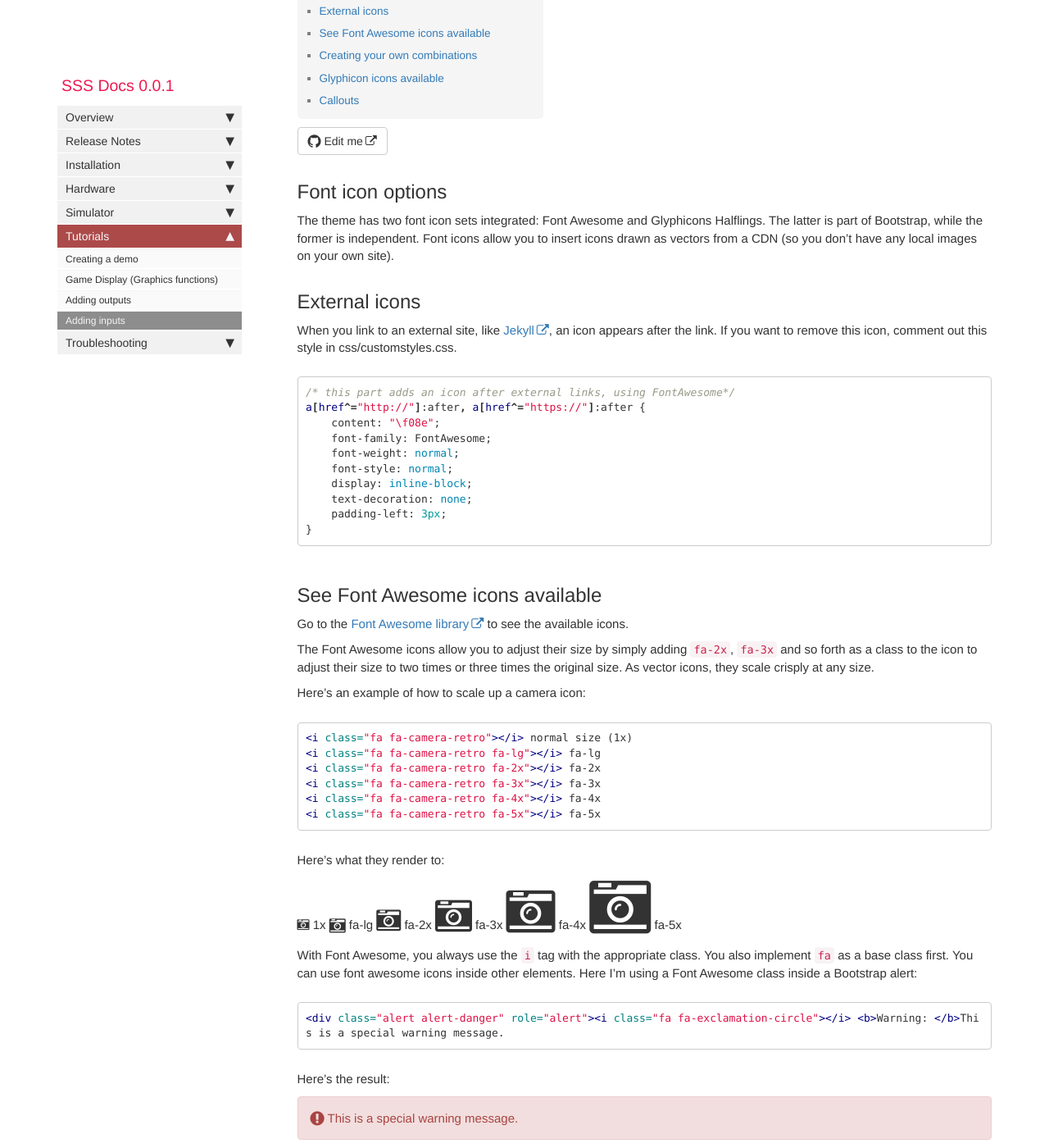
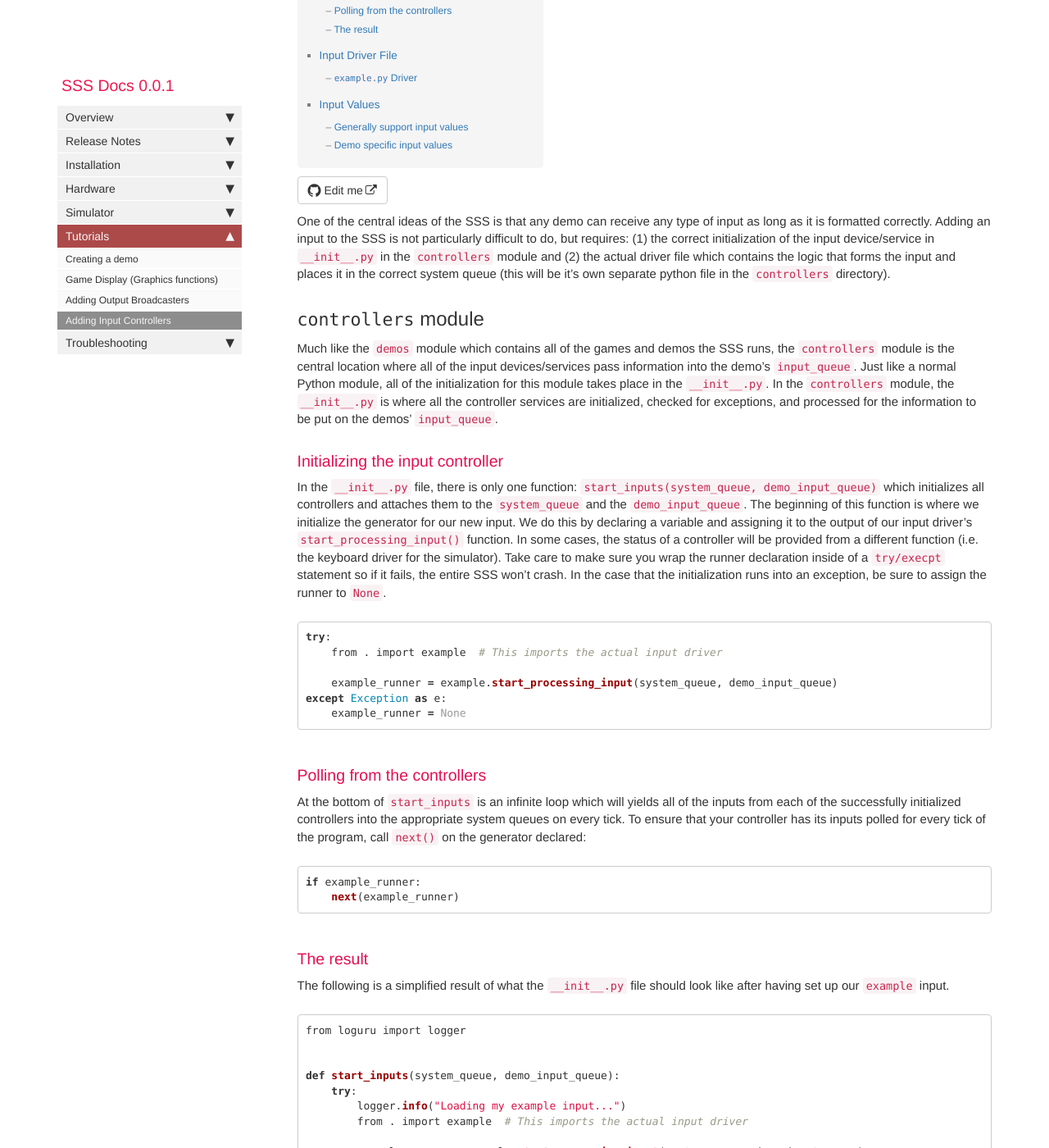
Before and after one commit to NET-BYU/sss_docs, a Jekyll site: the page built from pages/mydoc/mydoc_adding_inputs.md, in a window 1280 px wide and 1400 px high, scrolled down 297 px. Shown: the whole window at 82% size. Built offline with Jekyll 4.4.1, drawn with Linux system fonts in a browser that asks for light colours; comment, search, counter and statistics services are not loaded; some of the changed text lies outside the part shown.

Commit message:
Adding inputs article

````diff
--- a/_data/sidebars/mydoc_sidebar.yml
+++ b/_data/sidebars/mydoc_sidebar.yml
@@ -100,11 +100,11 @@ entries:
       url: /mydoc_game_display.html
       output: web, pdf
 
-    - title: Adding outputs
+    - title: Adding Output Broadcasters
       url: /mydoc_adding_outputs.html
       output: web, pdf
 
-    - title: Adding inputs
+    - title: Adding Input Controllers
       url: /mydoc_adding_inputs.html
       output: web, pdf
 
--- a/pages/mydoc/mydoc_adding_inputs.md
+++ b/pages/mydoc/mydoc_adding_inputs.md
@@ -1,243 +1,137 @@
 ---
-title: Adding Inputs
-tags: [formatting]
+title: Adding Input Controllers
+tags:
 keywords: font icons, buttons, images, vectors, font awesome, glyphicons
 last_updated: July 16, 2016
-summary: "You can integrate font icons through the Font Awesome and Glyphical Halflings libraries. These libraries allow you to embed icons through their libraries delivered as a link reference. You don't need any image libraries downloaded in your project."
+summary: "The modular nature of the SSS allows you to theoretically pull any input from any source and have it be processed by any demo. We will discuss how to integrate your own input device/service into the SSS."
 sidebar: mydoc_sidebar
 permalink: mydoc_adding_inputs.html
 folder: mydoc
 comments: false
 ---
 
-## Font icon options
-The theme has two font icon sets integrated: Font Awesome and Glyphicons Halflings. The latter is part of Bootstrap, while the former is independent. Font icons allow you to insert icons drawn as vectors from a CDN (so you don't have any local images on your own site).
+One of the central ideas of the SSS is that any demo can receive any type of input as long as it is formatted correctly. Adding an input to the SSS is not particularly difficult to do, but requires: (1) the correct initialization of the input device/service in `__init__.py` in the `controllers` module and (2) the actual driver file which contains the logic that forms the input and places it in the correct system queue (this will be it's own separate python file in the `controllers` directory).
 
-## External icons
+## `controllers` module
+Much like the `demos` module which contains all of the games and demos the SSS runs, the `controllers` module is the central location where all of the input devices/services pass information into the demo's `input_queue`. Just like a normal Python module, all of the initialization for this module takes place in the `__init__.py`. In the `controllers` module, the `__init__.py` is where all the controller services are initialized, checked for exceptions, and processed for the information to be put on the demos' `input_queue`.
 
-When you link to an external site, like [Jekyll](http://jekyllrb.com), an icon appears after the link. If you want to remove this icon, comment out this style in css/customstyles.css.
+### Initializing the input controller
+In the `__init__.py` file, there is only one function: `start_inputs(system_queue, demo_input_queue)` which initializes all controllers and attaches them to the `system_queue` and the `demo_input_queue`. The beginning of this function is where we initialize the generator for our new input. We do this by declaring a variable and assigning it to the output of our input driver's `start_processing_input()` function. In some cases, the status of a controller will be provided from a different function (i.e. the keyboard driver for the simulator). Take care to make sure you wrap the runner declaration inside of a `try/execpt` statement so if it fails, the entire SSS won't crash. In the case that the initialization runs into an exception, be sure to assign the runner to `None`.
 
-```css
-/* this part adds an icon after external links, using FontAwesome*/
-a[href^="http://"]:after, a[href^="https://"]:after {
-    content: "\f08e";
-    font-family: FontAwesome;
-    font-weight: normal;
-    font-style: normal;
-    display: inline-block;
-    text-decoration: none;
-    padding-left: 3px;
-}
+```python
+try:
+    from . import example  # This imports the actual input driver
+
+    example_runner = example.start_processing_input(system_queue, demo_input_queue)
+except Exception as e:
+    example_runner = None
 ```
 
-## See Font Awesome icons available
+### Polling from the controllers
+At the bottom of `start_inputs` is an infinite loop which will yields all of the inputs from each of the successfully initialized controllers into the appropriate system queues on every tick. To ensure that your controller has its inputs polled for every tick of the program, call `next()` on the generator declared:
 
-Go to the [Font Awesome library](http://fortawesome.github.io/Font-Awesome/icons/) to see the available icons.
-
-The Font Awesome icons allow you to adjust their size by simply adding `fa-2x`, `fa-3x` and so forth as a class to the icon to adjust their size to two times or three times the original size. As vector icons, they scale crisply at any size.
-
-Here's an example of how to scale up a camera icon:
-
-```html
-<i class="fa fa-camera-retro"></i> normal size (1x)
-<i class="fa fa-camera-retro fa-lg"></i> fa-lg
-<i class="fa fa-camera-retro fa-2x"></i> fa-2x
-<i class="fa fa-camera-retro fa-3x"></i> fa-3x
-<i class="fa fa-camera-retro fa-4x"></i> fa-4x
-<i class="fa fa-camera-retro fa-5x"></i> fa-5x
+```python
+if example_runner:
+    next(example_runner)
 ```
 
-Here's what they render to:
+### The result
+The following is a simplified result of what the `__init__.py` file should look like after having set up our `example` input.
+```python
+from loguru import logger
 
-<i class="fa fa-camera-retro"></i> 1x
-<i class="fa fa-camera-retro fa-lg"></i> fa-lg
-<i class="fa fa-camera-retro fa-2x"></i> fa-2x
-<i class="fa fa-camera-retro fa-3x"></i> fa-3x
-<i class="fa fa-camera-retro fa-4x"></i> fa-4x
-<i class="fa fa-camera-retro fa-5x"></i> fa-5x
 
-With Font Awesome, you always use the `i` tag with the appropriate class. You also implement `fa` as a base class first. You can use font awesome icons inside other elements. Here I'm using a Font Awesome class inside a Bootstrap alert:
+def start_inputs(system_queue, demo_input_queue):
+    try:
+        logger.info("Loading my example input...")
+        from . import example  # This imports the actual input driver
 
-```html
-<div class="alert alert-danger" role="alert"><i class="fa fa-exclamation-circle"></i> <b>Warning: </b>This is a special warning message.
+        example_runner = example.start_processing_input(system_queue, demo_input_queue)
+        logger.info("...done")
+    except Exception as e:
+        example_runner = None
+        logger.warning(e)
+        logger.warning("Reason for input initialization failure will go here.")
+        logger.warning("Program will continue to run without this input.")
+
+    # More inputs are declared and initialized here
+
+    while True:
+        if example_runner:
+            next(example_runner)
+
+        # More input runners are `ticked` through here
+
+        yield
 ```
 
-Here's the result:
+## Input Driver File
+The contents of your input driver file varies widely based on your method of generating input. The only requirement for each input driver file is a `start_processing_input(system_queue, demo_input_queue)` function which should contain a generator that will store input values in the correct queues before each `yield`. Depending on how your controlling service/device API works, you should return `None` from `start_processing_input`, throw an exception, or have a distinct function that checks initializability altogether in the case that it cannot start correctly.
 
-<div class="alert alert-danger" role="alert"><i class="fa fa-exclamation-circle fa-lg"></i> This is a special warning message.</div>
+### `example.py` Driver
+Below is an arbitrary example skeleton file of what an input driver should contain. For more concrete examples, look at the the `mqtt` or `keyboard` drivers.
 
-The notes, tips, warnings, etc., are pre-coded with Font Awesome and stored in the alerts.yml file. That file includes the following:
+```python
+# Example input driver file
+from example_device import inputs
 
-{% raw %}
-```yaml
-tip: '<div class="alert alert-success" role="alert"><i class="fa fa-check-square-o"></i> <b>Tip: </b>'
-note: '<div class="alert alert-info" role="alert"><i class="fa fa-info-circle"></i> <b>Note: </b>'
-important: '<div class="alert alert-warning" role="alert"><i class="fa fa-warning"></i> <b>Important: </b>'
-warning: '<div class="alert alert-danger" role="alert"><i class="fa fa-exclamation-circle"></i> <b>Warning: </b>'
-end: '</div>'
+def start_processing_input(system_queue, demo_input_queue):
+    while True:
 
-callout_danger: '<div class="bs-callout bs-callout-danger">'
-callout_default: '<div class="bs-callout bs-callout-default">'
-callout_primary: '<div class="bs-callout bs-callout-primary">'
-callout_success: '<div class="bs-callout bs-callout-success">'
-callout_info: '<div class="bs-callout bs-callout-info">'
-callout_warning: '<div class="bs-callout bs-callout-warning">'
+        events = pygame.event.get()
 
-hr_faded: '<hr class="faded"/>'
-hr_shaded: '<hr class="shaded"/>'
-```
-{% endraw %}
+        for event in inputs.events:
+            # Check for KEYDOWN event and pass into input queue
+            if event.type == inputs.KEYDOWN:
 
-This means you can insert a tip, note, warning, or important alert simply by using these tags.
+                if event.key == ESCAPE:
+                    system_queue.put("QUIT")
+                elif event.key == LEFT:
+                    demo_input_queue.put("LEFT_P")
 
+                # Continues for all key presses...
 
-```liquid
-{% raw %}{% include note.html content="Add your note here." %}{% endraw %}
+            # check for KEYUP event and pass into input queue
+            elif event.type == inputs.KEYUP:
+                if event.key == LEFT:
+                    demo_input_queue.put("LEFT_R")
+                elif event.key == UP:
+                    demo_input_queue.put("UP_R")
+
+                # Continues for all key releases...
+
+            # Check for QUIT event.
+            elif event.type == QUIT:
+                system_queue.put("QUIT")
+
+        inputs.update(events)
+
+        yield
+
 ```
 
+## Input Values
 
-```liquid
-{% raw %}{% include tip.html content="Add your tip here." %}{% endraw %}
-```
+### Generally support input values
+For an input controller to be compatible with all of the demos in the SSS system, the following input messages need to be handled:
 
+| LEFT_P | Left arrow pressed |
+| LEFT_R | Left arrow released |
+| RIGHT_P | Right arrow pressed |
+| RIGHT_P | Right arrow released |
+| UP_P | Up arrow pressed |
+| UP_R | Up arrow released |
+| DOWN_P | Down arrow pressed |
+| DOWN_R | Down arrow released |
+| START_P | Start button pressed |
+| START_R | Start button released |
+| SEL_P | Select button pressed |
+| SEL_R | Select button released |
+| PRI_P | Primary action button pressed |
+| PRI_R | Primary action button released |
+| SEC_P | Secondary action button pressed |
+| SEC_R | Secondary action button released |
 
-```liquid
-{% raw %}{% include important.html content="Add your important info here." %}{% endraw %}
-```
+### Demo specific input values
 
-
-{% raw %}
-```liquid
-{% include warning.html content="Add your warning here." %}
-```
-{% endraw %}
-
-Here's the result:
-
-{% include note.html content="Add your note here." %}
-
-{% include tip.html content="Here's my tip." %}
-
-{% include important.html content="This information is very important." %}
-
-{% include warning.html content="If you overlook this, you may die." %}
-
-The color scheme is the default colors from Bootstrap. You can modify the icons or colors as needed.
-
-## Creating your own combinations
-
-You can innovate with your own combinations. Here's a similar approach with a file download icon:
-
-```html
-<div class="alert alert-success" role="alert"><i class="fa fa-download fa-lg"></i> This is a special tip about some file to download....</div>
-```
-
-And the result:
-
-<div class="alert alert-success" role="alert"><i class="fa fa-download fa-lg"></i> This is a special tip about some file to download....</div>
-
-
-Grab the right class name from the [Font Awesome library](http://fortawesome.github.io/Font-Awesome/icons/) and then implement it by following the pattern shown previously.
-
-If you want to make your fonts even larger than the 5x style, add a custom style to your stylesheet like this:
-
-```css
-.fa-10x{font-size:1700%;}
-```
-
-Then any element with the attribute `fa-10x` will be enlarged 1700%.
-
-## Glyphicon icons available
-
-Glyphicons work similarly to Font Awesome. Go to the [Glyphicons library](http://getbootstrap.com/components/#glyphicons) to see the icons available.
-
-Although the Glyphicon Halflings library doesn't provide the scalable classes like Font Awesome, there's a [StackOverflow trick](http://stackoverflow.com/questions/24960201/how-do-i-make-glyphicons-bigger-change-size)  to make the icons behave in a similar way. This theme's stylesheet (customstyles.css) includes the following to the stylesheet:
-
-```css
-.gi-2x{font-size: 2em;}
-.gi-3x{font-size: 3em;}
-.gi-4x{font-size: 4em;}
-.gi-5x{font-size: 5em;}
-```
-
-Now you just add `gi-5x` or whatever to change the size of the font icon:
-
-```html
-<span class="glyphicon glyphicon-globe gi-5x"></span>
-```
-
-And here's the result:
-
-<span class="glyphicon glyphicon-globe gi-5x"></span>
-
-Glypicons use the `span` element instead of `i` to attach their classes.
-
-Here's another example:
-
-```html
-<span class="glyphicon glyphicon-download"></span>
-```
-
-<span class="glyphicon glyphicon-download"></span>
-
-And magnified:
-
-```html
-<span class="glyphicon glyphicon-download gi-3x"></span>
-```
-
-<span class="glyphicon glyphicon-download gi-3x"></span>
-
-You can also put glyphicons inside other elements:
-
-```html
-<div class="alert alert-danger" role="alert">
-  <span class="glyphicon glyphicon-exclamation-sign" aria-hidden="true"></span>
-  <b>Error:</b> Enter a valid email address
-</div>
-```
-
-<div class="alert alert-danger" role="alert">
-  <span class="glyphicon glyphicon-exclamation-sign" aria-hidden="true"></span>
-  <b>Error:</b> Enter a valid email address
-</div>
-
-## Callouts
-
-The previously shown alerts might be fine for short messages, but with longer notes, the solid color takes up a bit of space. In this theme, you also have the option of using callouts, which are pretty common in Bootstrap's documentation but surprisingly not offered as an explicit element. Their styles have been copied into this theme, in a way similar to the alerts:
-
-```html
-<div class="bs-callout bs-callout-info">
- This is a special info message. This is a special info message. This is a special info message. This is a special info message. This is a special info message. This is a special info message. This is a special info message. This is a special info message. This is a special info message. </div>
-```
-
-<div class="alert alert-info" role="alert"><span class="glyphicon glyphicon-question-sign"></span> This is a special info message. This is a special info message. This is a special info message. This is a special info message. This is a special info message. This is a special info message. This is a special info message. This is a special info message. This is a special info message. </div>
-
-And here's the shortcode:
-
-{% raw %}
-```
-{{site.data.alerts.callout_info}This is a special callout information message.{{site.data.alerts.end}}
-{% endraw %}
-```
-
-Here's the result:
-
-{{site.data.alerts.callout_info}}This is a special callout information message.{{site.data.alerts.end}}
-
-You can use any of the following:
-{% raw %}
-```
-{{site.data.alerts.callout_default}}
-{{site.data.alerts.callout_primary}}
-{{site.data.alerts.callout_success}}
-{{site.data.alerts.callout_info}}
-{{site.data.alerts.callout_warning}}
-```
-{% endraw %}
-
-The only difference is the color of the left bar.
-
-Callouts are explained in a bit more detail in [Alerts][mydoc_alerts].
-
-{% include links.html %}
+As of the current version of the SSS, there is no system-wide mechanism for handling demo-specific input. However, the assumption could be made that if only the specific controller and demo could understand the type of messages sent on the `demo_input_queue` and therefore this would not affect normal operation. Yet, this is untested behavior and is done at the risk of that specific input driver's authors/users.
````
